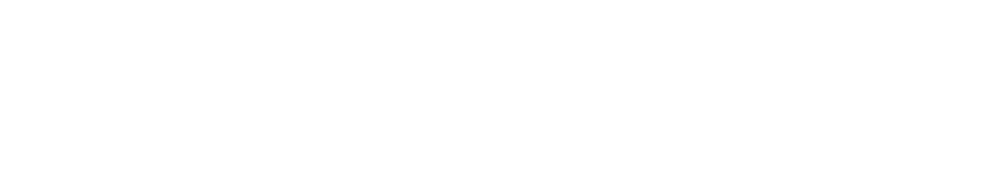
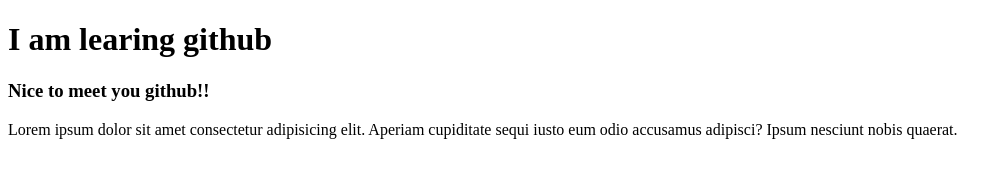
Before and after one commit to tapasnandy/my-first-repo, a plain HTML site: page index.html in a window 1280 px wide. Shown: the whole page, without its empty margins (0-1007 px from the left). Drawn offline with Linux system fonts and the light colour scheme.

Commit message:
adding element in html file

```diff
--- a/index.html
+++ b/index.html
@@ -7,6 +7,8 @@
     <title>My First github repo</title>
 </head>
 <body>
-
+    <h1>I am learing github</h1>
+    <h3>Nice to meet you github!!</h3>
+    <p>Lorem ipsum dolor sit amet consectetur adipisicing elit. Aperiam cupiditate sequi iusto eum odio accusamus adipisci? Ipsum nesciunt nobis quaerat.</p>
 </body>
 </html>
```
